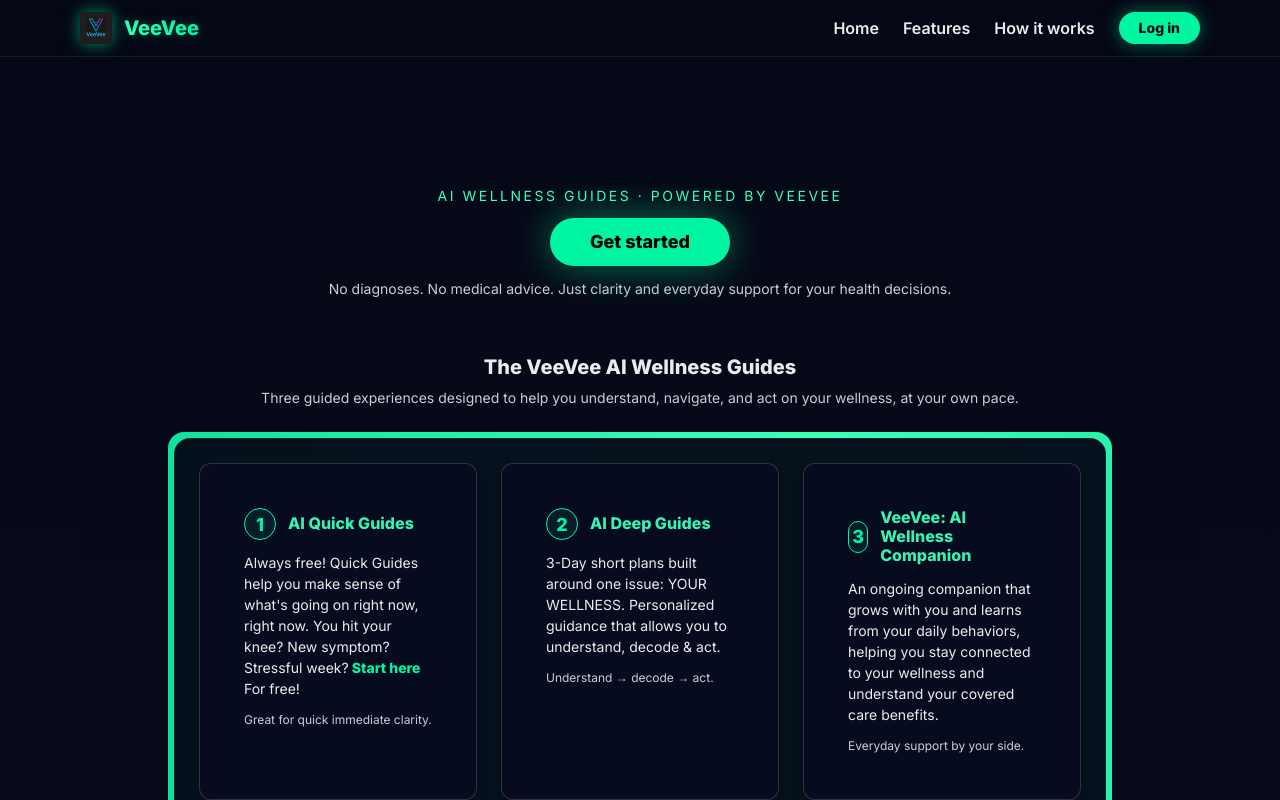
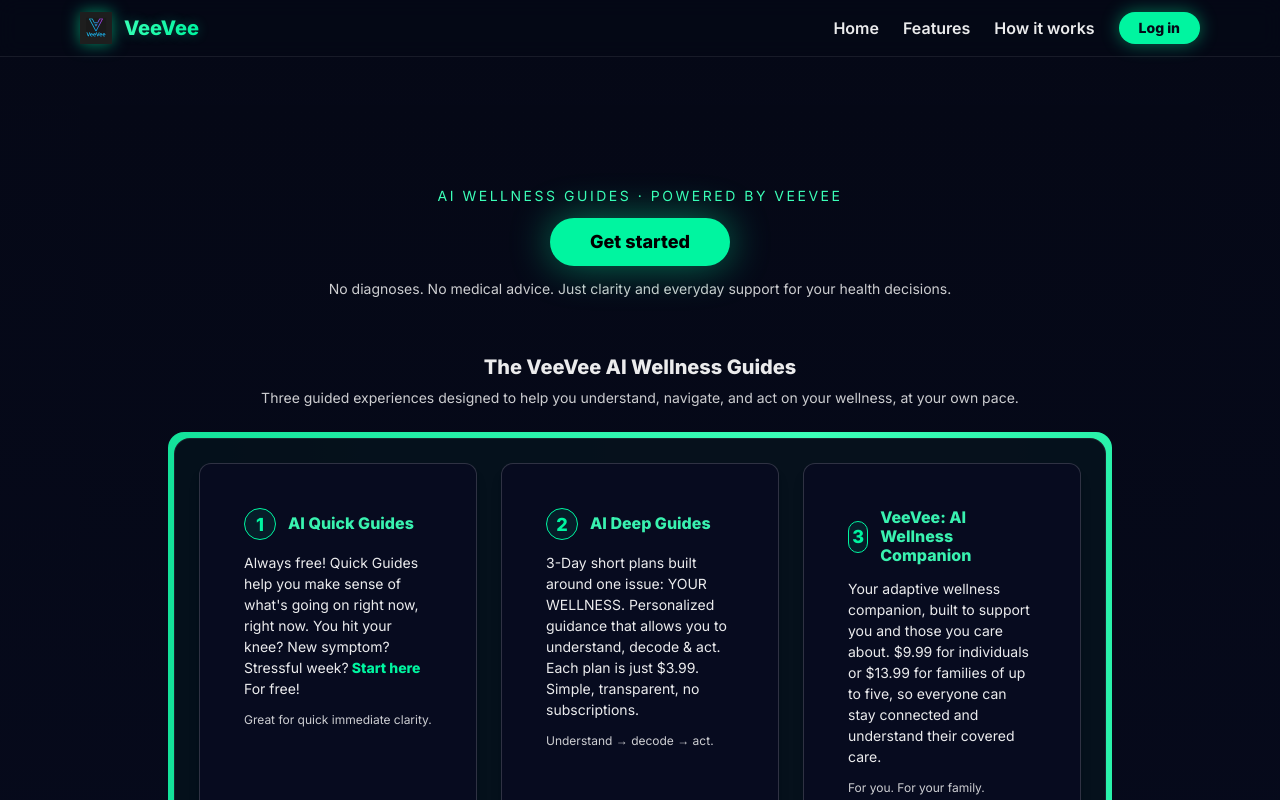
Before and after one commit to cdgonzal/myveevee, a React (Vite) app: page /how-it-works in a window 1280 px wide. Shown: the top 800 px of the page. Built offline with nearby package versions, Linux system fonts and the light colour scheme.

Commit message:
editing copy in how it works #1

```diff
--- a/src/pages/HowItWorks.tsx
+++ b/src/pages/HowItWorks.tsx
@@ -263,6 +263,7 @@ export default function HowItWorks() {
                     <Text fontSize="sm" color="whiteAlpha.900" mb={3}>
                       3-Day short plans built around one issue: YOUR WELLNESS.
                       Personalized guidance that allows you to understand, decode & act.
+                      Each plan is just $3.99. Simple, transparent, no subscriptions.
                     </Text>
                     <Text fontSize="xs" color="whiteAlpha.800">
                       Understand → decode → act.
@@ -323,12 +324,13 @@ export default function HowItWorks() {
                     </Flex>
 
                     <Text fontSize="sm" color="whiteAlpha.900" mb={3}>
-                      An ongoing companion that grows with you and learns
-                      from your daily behaviors, helping you stay connected
-                      to your wellness and understand your covered care benefits.
+                      Your adaptive wellness companion, built to support you
+                      and those you care about. $9.99 for individuals or
+                      $13.99 for families of up to five, so everyone can stay
+                      connected and understand their covered care.
                     </Text>
                     <Text fontSize="xs" color="whiteAlpha.800">
-                      Everyday support by your side.
+                      For you. For your family. Connected.
                     </Text>
                   </CardBody>
                 </MotionCard>
```
